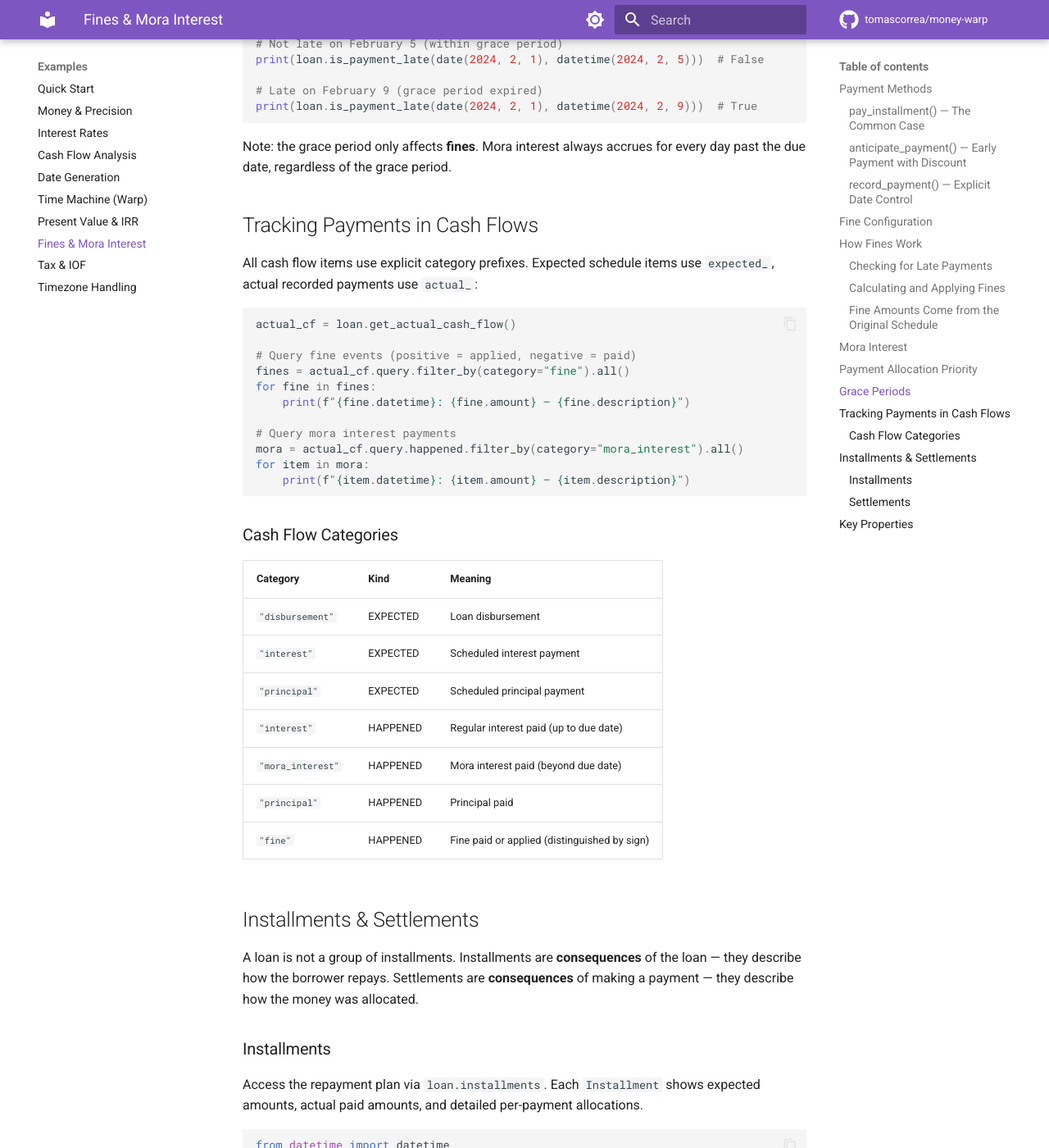
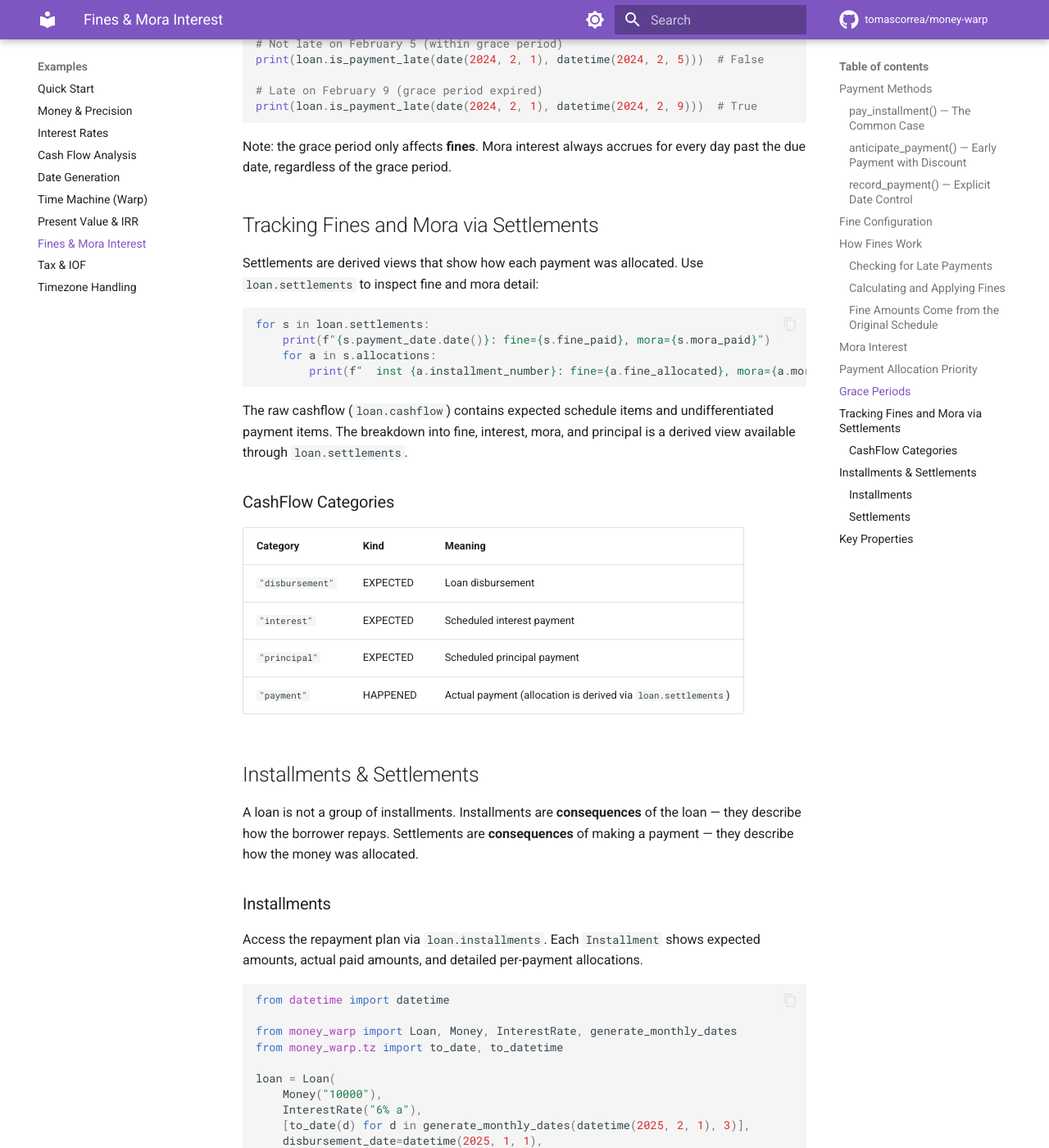
Before and after one commit to tomascorrea/money-warp, an MkDocs documentation site: the page built from docs/examples/fines.md, in a window 1280 px wide and 1400 px high, scrolled down 4506 px. Shown: the whole window at 82% size. Built offline with MkDocs 1.6.1 and Material for MkDocs 9.7.7, drawn with Linux system fonts in a browser that asks for light colours; comment, search, counter and statistics services are not loaded.

Commit message:
refactor: remove get_actual_cash_flow() -- settlements emerge from cashflow, not the other way around
The method fabricated CashFlowItems from derived settlements, violating
the cashflow-emergence philosophy. Consumers should use loan.cashflow
for raw facts and loan.settlements for allocation detail.

````diff
--- a/docs/examples/fines.md
+++ b/docs/examples/fines.md
@@ -194,35 +194,27 @@ print(loan.is_payment_late(date(2024, 2, 1), datetime(2024, 2, 9)))  # True
 
 Note: the grace period only affects **fines**. Mora interest always accrues for every day past the due date, regardless of the grace period.
 
-## Tracking Payments in Cash Flows
+## Tracking Fines and Mora via Settlements
 
-All cash flow items use explicit category prefixes. Expected schedule items use `expected_`, actual recorded payments use `actual_`:
+Settlements are derived views that show how each payment was allocated. Use `loan.settlements` to inspect fine and mora detail:
 
 ```python
-actual_cf = loan.get_actual_cash_flow()
-
-# Query fine events (positive = applied, negative = paid)
-fines = actual_cf.query.filter_by(category="fine").all()
-for fine in fines:
-    print(f"{fine.datetime}: {fine.amount} — {fine.description}")
-
-# Query mora interest payments
-mora = actual_cf.query.happened.filter_by(category="mora_interest").all()
-for item in mora:
-    print(f"{item.datetime}: {item.amount} — {item.description}")
+for s in loan.settlements:
+    print(f"{s.payment_date.date()}: fine={s.fine_paid}, mora={s.mora_paid}")
+    for a in s.allocations:
+        print(f"  inst {a.installment_number}: fine={a.fine_allocated}, mora={a.mora_allocated}")
 ```
 
-### Cash Flow Categories
+The raw cashflow (`loan.cashflow`) contains expected schedule items and undifferentiated payment items. The breakdown into fine, interest, mora, and principal is a derived view available through `loan.settlements`.
+
+### CashFlow Categories
 
 | Category | Kind | Meaning |
 |---|---|---|
 | `"disbursement"` | EXPECTED | Loan disbursement |
 | `"interest"` | EXPECTED | Scheduled interest payment |
 | `"principal"` | EXPECTED | Scheduled principal payment |
-| `"interest"` | HAPPENED | Regular interest paid (up to due date) |
-| `"mora_interest"` | HAPPENED | Mora interest paid (beyond due date) |
-| `"principal"` | HAPPENED | Principal paid |
-| `"fine"` | HAPPENED | Fine paid or applied (distinguished by sign) |
+| `"payment"` | HAPPENED | Actual payment (allocation is derived via `loan.settlements`) |
 
 ## Installments & Settlements
 
````
Also changed, not shown: docs/examples/quickstart.md (+7 -6 lines), knowledge/architecture.md (+1 -1 lines), knowledge/loan.md (+5 -8 lines), 2 other files.
